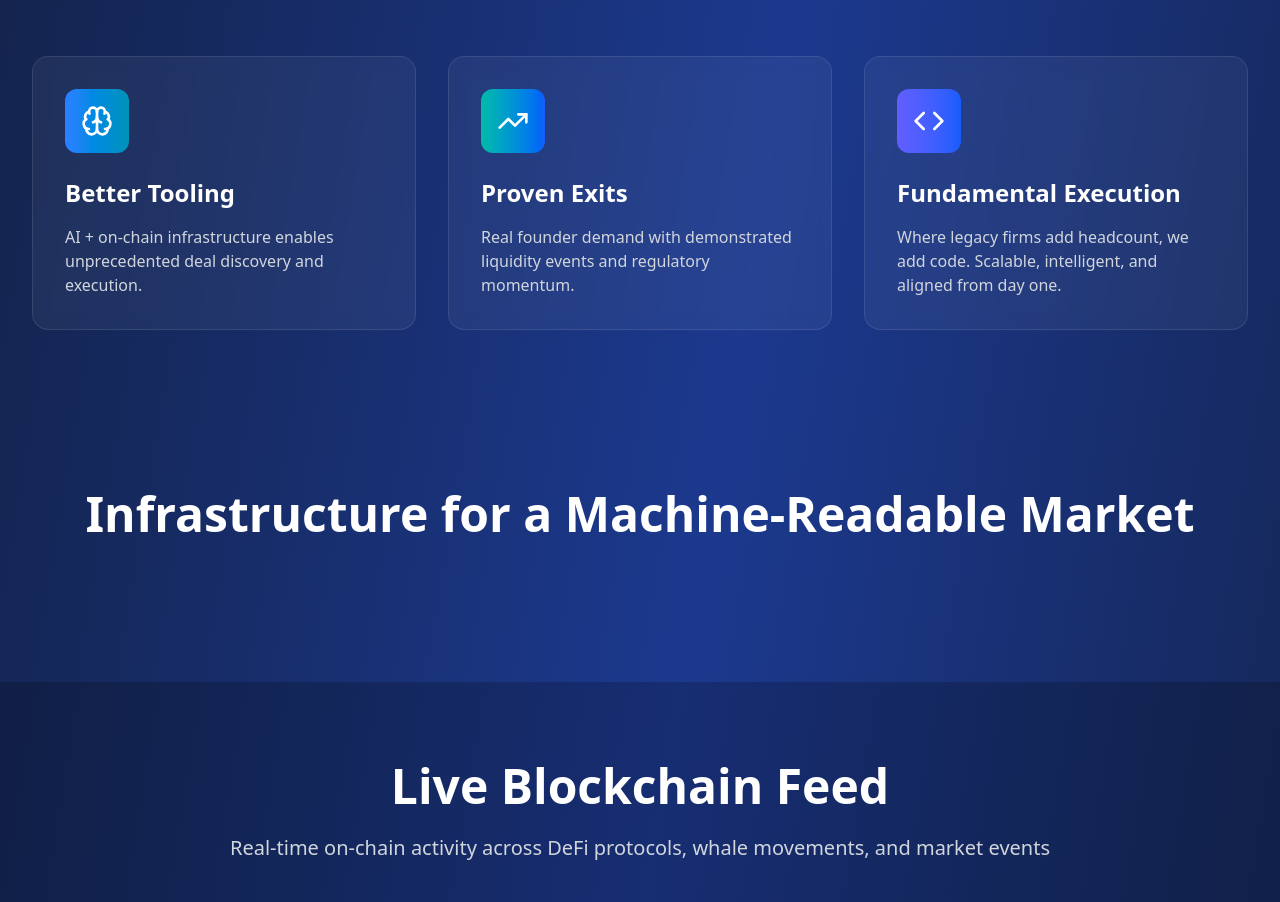
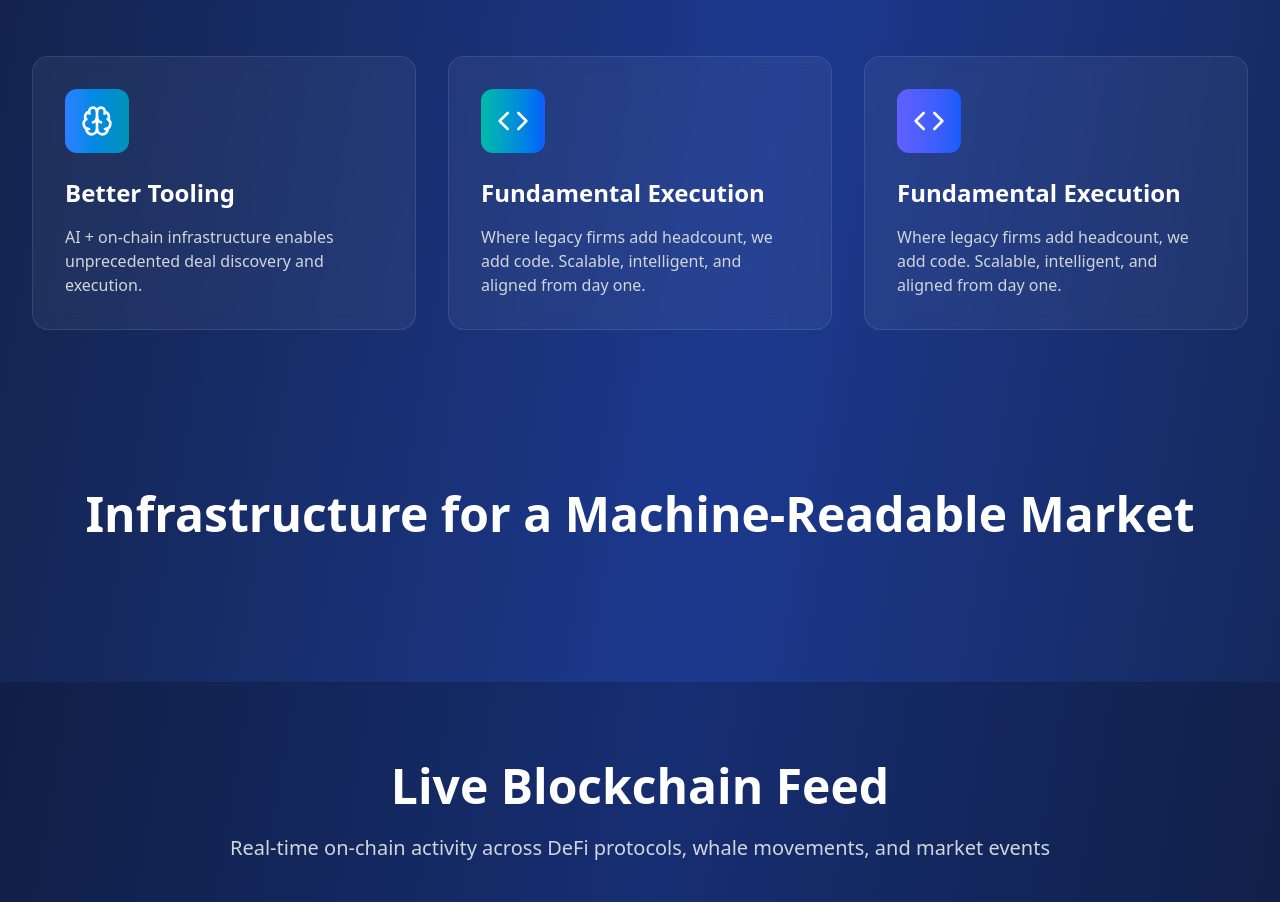
Before and after one commit to Kfar19/CursorWeb, a Next.js app: page / in a window 1280 px wide. Shown: the part 2902-3804 px from the top of the page. Built offline with nearby package versions, Linux system fonts and the light colour scheme; no server answers.

Commit message:
Fix Vercel deployment issue - remove unused TrendingUp import and update icon

```diff
--- a/src/app/page.tsx
+++ b/src/app/page.tsx
@@ -15,7 +15,6 @@ import {
   Linkedin,
   Github,
   Mail,
-  TrendingUp,
   Code
 } from 'lucide-react';
 
@@ -1929,11 +1928,11 @@ export default function Home() {
                 whileHover={{ rotate: 5, scale: 1.1 }}
                 transition={{ duration: 0.2 }}
               >
-                <TrendingUp className="w-8 h-8 text-white" />
+                <Code className="w-8 h-8 text-white" />
               </motion.div>
-              <h3 className="text-2xl font-bold text-white mb-4">Proven Exits</h3>
+              <h3 className="text-2xl font-bold text-white mb-4">Fundamental Execution</h3>
               <p className="text-gray-300">
-                Real founder demand with demonstrated liquidity events and regulatory momentum.
+                Where legacy firms add headcount, we add code. Scalable, intelligent, and aligned from day one.
               </p>
             </motion.div>
 
```
